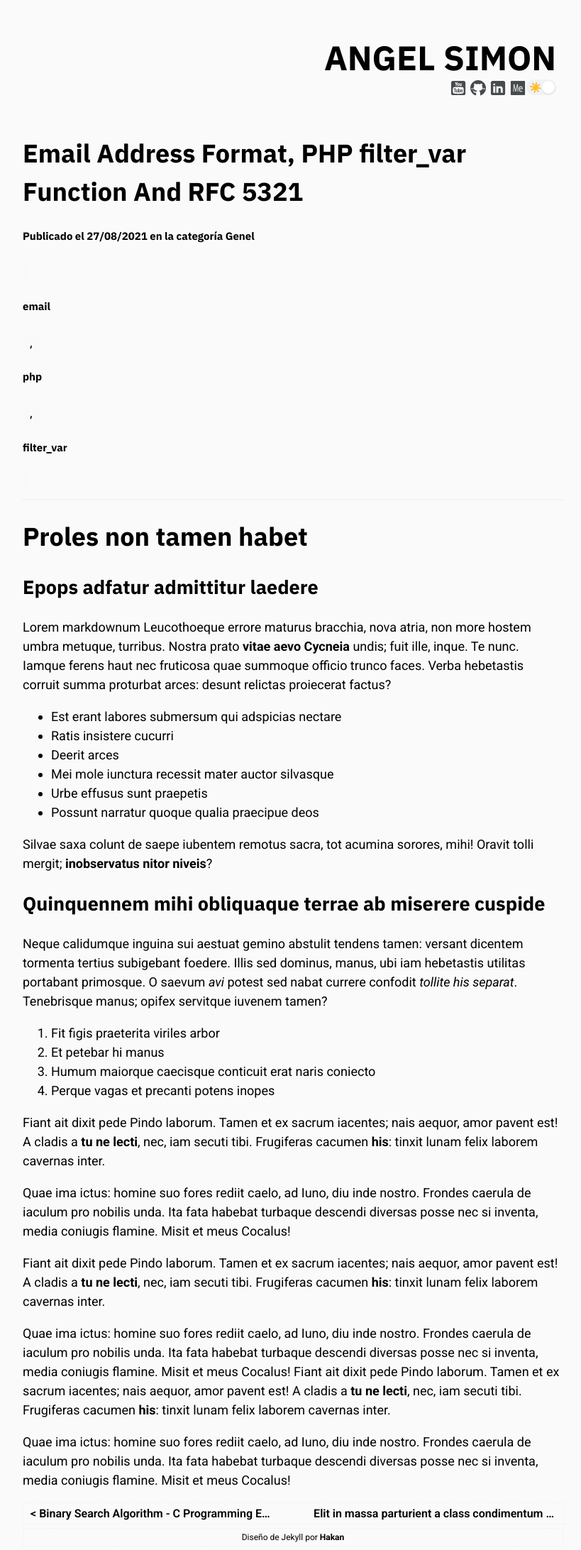
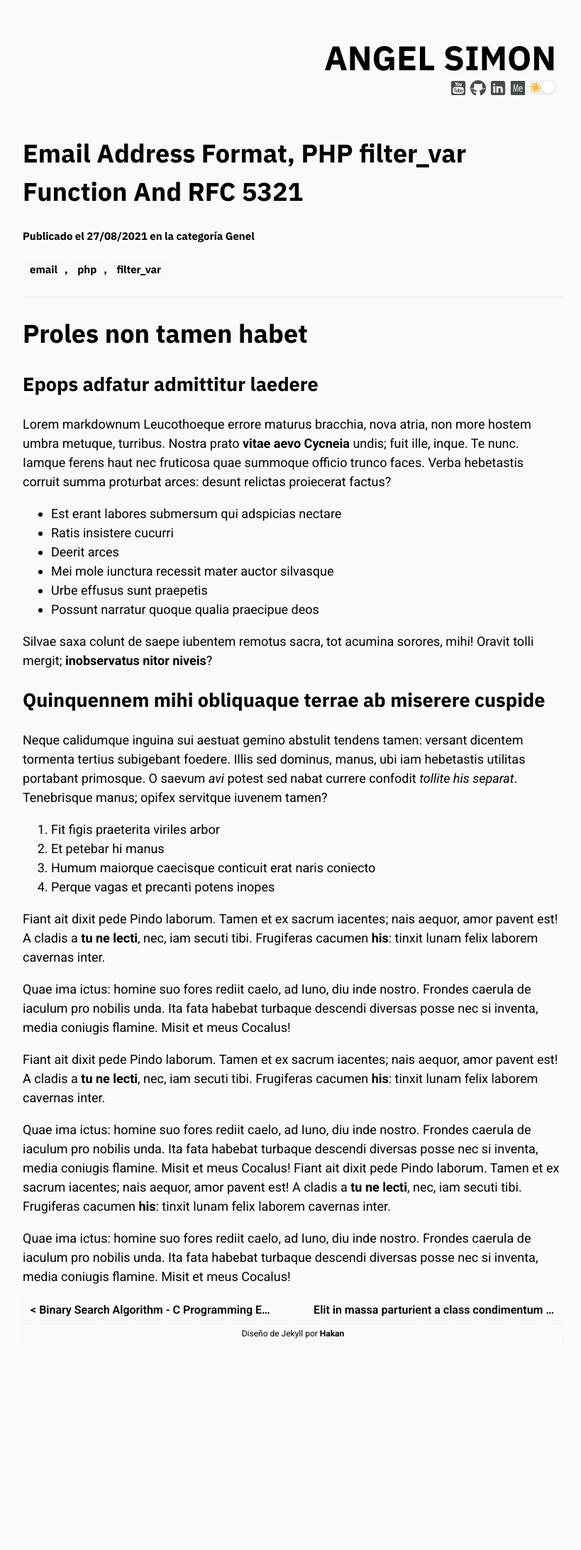
Before and after one commit to angelsimon/angelsimon.github.io, a Jekyll site: the page built from _posts/2021-08-27-email-address-format.md, in a window 1280 px wide. Shown: the whole page at 71% size, without its empty margins (227-1046 px from the left). Built offline with Jekyll 4.4.1, drawn with Linux system fonts in a browser that asks for light colours; comment, search, counter and statistics services are not loaded; after the commit the page ends 1897 px from its top, so only the background shows below that.

Commit message:
tags en el header del post

```diff
--- a/_layouts/post.html
+++ b/_layouts/post.html
@@ -9,9 +9,11 @@ layout: default
 <div class="blog-post-content">
 	<h1>{{page.title}}</h1>
 	<h5>Publicado el {{ page.date | date: "%d/%m/%Y" }} en la categoría {{page.categories}}</h5>
+	<h5>
 		{% for tag in page.tags %}
-			<a href="{{ site.url }}/tags/#{{tag | cgi_escape}}" class="post-tag"><h5>{{tag}}</h5></a>{% unless forloop.last %}, {% endunless %}
+			<a href="{{ site.url }}/tags/#{{tag | cgi_escape}}" class="post-tag">{{tag}}</a>{% unless forloop.last %}, {% endunless %}
 		{% endfor %}
+	</h5>
 	<hr/>
 	{{ content }}
 </div>
```
